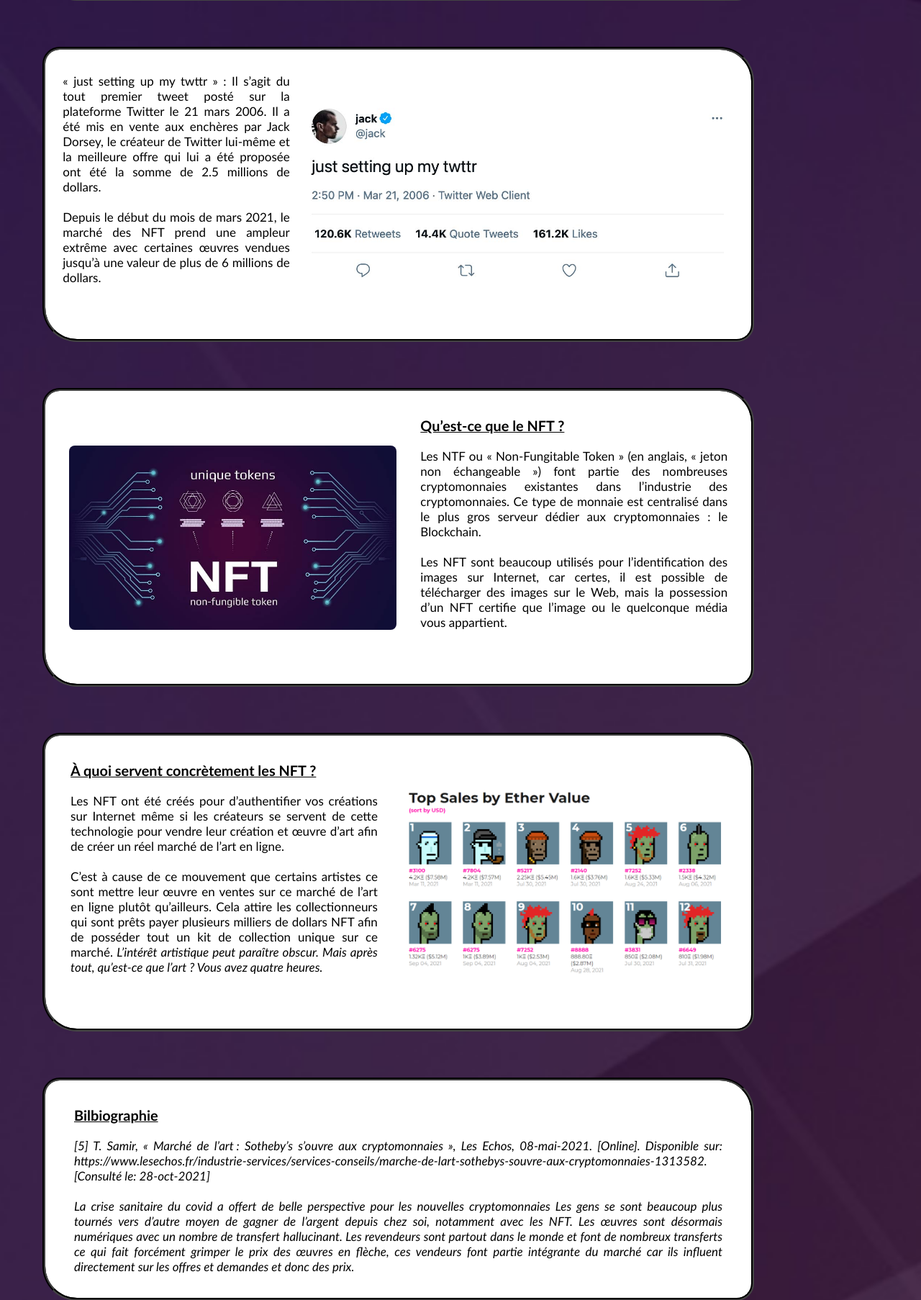
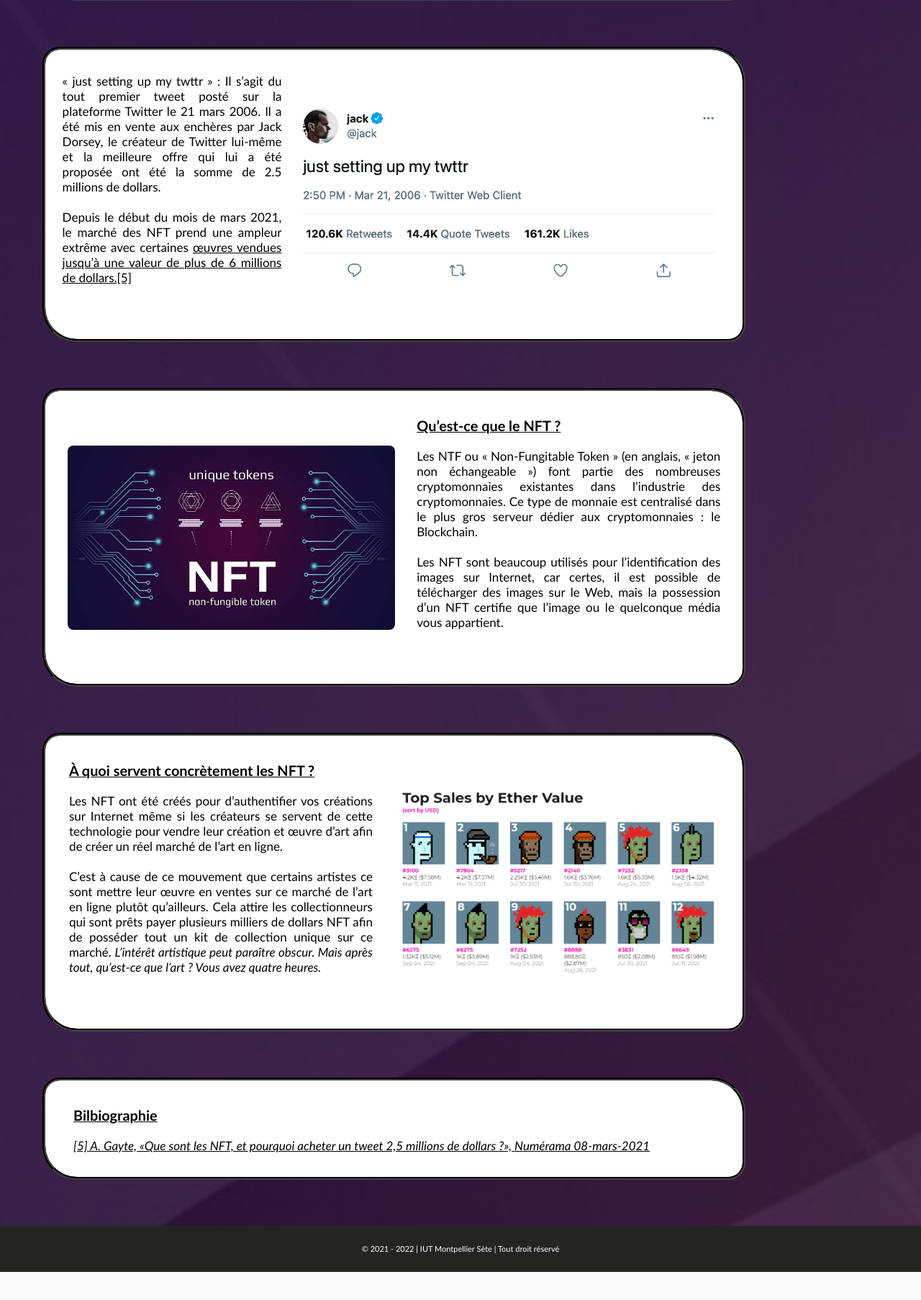
Before and after one commit to Akkuun/ProjetWeb-Pokemon-S1, a PHP site: page /eliott.php in a window 1280 px wide. Shown: the part 3876-5682 px from the top of the page at 72% size. After the commit the page ends 5643 px from the top, so only its background shows below. Run offline with PHP 8.4, Linux system fonts and the light colour scheme.

Commit message:
FINAL Bibli

```diff
--- a/src/eliott.php
+++ b/src/eliott.php
@@ -145,8 +145,8 @@
                         et la
                         meilleure offre qui lui a été proposée ont été la somme de 2.5 millions de dollars.
                         <br><br>
-                        Depuis le début du mois de mars 2021, le marché des NFT prend une ampleur extrême avec certaines
-                        œuvres vendues jusqu’à une valeur de plus de 6 millions de dollars.</p>
+                         Depuis le début du mois de mars 2021, le marché des NFT prend une ampleur extrême avec certaines
+                       <a href="#4_1"> œuvres vendues jusqu’à une valeur de plus de 6 millions de dollars.[5]</a></p>
                     <br><br>
                 </div>
                 <img src="res/img/first_tweet.jpg" alt="Premier tweet de Twitter"/>
@@ -194,22 +194,18 @@
                 <div class="text">
                     <h3>Bilbiographie</h3>
                     <p>
-                        <em>
-                            [5]
-                            T. Samir, « Marché de l’art : Sotheby’s s’ouvre aux cryptomonnaies », Les Echos,
-                            08-mai-2021.
-                            [Online]. Disponible sur:
-                            https://www.lesechos.fr/industrie-services/services-conseils/marche-de-lart-sothebys-souvre-aux-cryptomonnaies-1313582.
-                            [Consulté le: 28-oct-2021]
-                            <br><br>
-                            La crise sanitaire du covid a offert de belle perspective pour les nouvelles cryptomonnaies
-                            Les gens se sont beaucoup plus tournés vers d’autre moyen de gagner de l’argent depuis chez
-                            soi, notamment avec les NFT. Les œuvres sont désormais numériques avec un nombre de
-                            transfert hallucinant. Les revendeurs sont partout dans le monde et font de nombreux
-                            transferts ce qui fait forcément grimper le prix des œuvres en flèche, ces vendeurs font
-                            partie intégrante du marché car ils influent directement sur les offres et demandes et donc
-                            des prix.
-                        </em>
+
+
+
+                            <em>
+                                <a id="4_1"  target="_blank" href="https://www.numerama.com/politique/693780-que-sont-les-nft-et-pourquoi-acheter-un-tweet-25-millions-de-dollars.html">
+                                [5]
+                                    A. Gayte, «Que sont les NFT, et pourquoi acheter un tweet 2,5 millions de dollars ?», Numérama 08-mars-2021
+
+
+                                </a>
+                            </em>
+
                     </p>
                 </div>
             </div>
```
Also changed, not shown: src/cecile.php (+2 -6 lines), src/enzo.php (+2 -10 lines).
